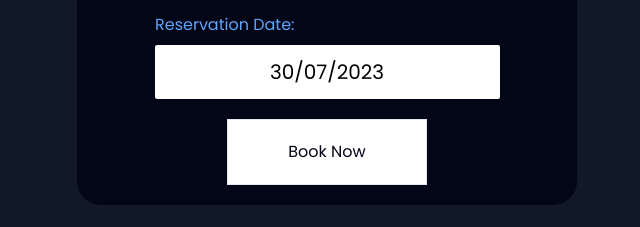
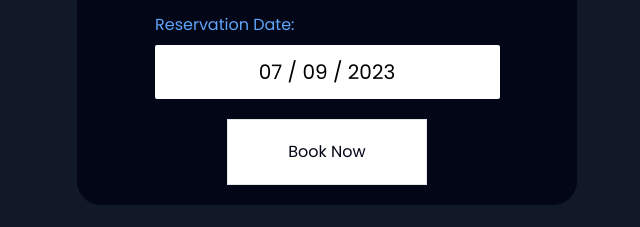
Before and after one commit to ibra-san/sushi-san, a website: page src/index.html in a window 1280 px wide. Shown: the part 2887-3114 px from the top of the page, 313-953 px from the left. Drawn offline with Linux system fonts and the light colour scheme.

Commit message:
calendar 3

```diff
--- a/src/index.html
+++ b/src/index.html
@@ -277,7 +277,7 @@
                         <div id="date-picker" class="relative flex flex-col  w-[75%] p-3 group  focus-within:bg-opacity-80 mb-3 bg-white text-black rounded-sm cursor-pointer hover:bg-slate-200">
 
 
-                            <div id="selected-date" class=" w-full h-full flex justify-center items-center text-[20px]">30/07/2023</div>
+                            <div id="selected-date" class=" w-full h-full flex justify-center items-center text-[20px]"></div>
 
                             <div id="dates" class="hidden">
 
--- a/src/index.js
+++ b/src/index.js
@@ -80,6 +80,8 @@ const nextMonth = document.querySelector(".next-mth"); // Previous month arrow
 
 const months = ["January", "February", "March", "April", "May", "June", "July", "August", "September", "October", "November", "December"]
 
+const dayNames = ["Sunday", "Monday", "Tuesday", "Wednesday", "Thursday", "Friday", "Saturday"];
+
 let date = new Date(); // Gives you todays date
 let day = date.getDate();
 let month = date.getMonth();
@@ -90,8 +92,10 @@ let selectedDay = day;
 let selectedMonth = month;
 let selectedYear = year;
 
+ console.log(day);
+monthElement.textContent = months[month]+ " "+ year;
+selectedDateElement.textContent = formateDate(date);
 
-monthElement.textContent = months[month]+ " "+ year;
 // EVENT LISTENERS
 datePickerElement.addEventListener("click", toggleDatePicker);
 nextMonth.addEventListener("click", goToNextMonth);
@@ -105,21 +109,16 @@ function goToNextMonth() {
         month = 0;
         year++;
     }
-
     monthElement.textContent = months[month]+ " " + year;
 }
 
 function goToPrevMonth () {
     month--;
-
-        if (month < 0) {
+    if (month < 0) {
             month = 11;
             year--;
-        }
-
-            monthElement.textContent = months[month]+ " " + year;
-
-
+    }
+    monthElement.textContent = months[month]+ " " + year;
     }
 
 function toggleDatePicker(e) {
@@ -142,3 +141,21 @@ function checkEventPathForID (path) {
 
     return false;
 }
+
+
+function formateDate (d) {
+    let day = d.getDate();
+
+    if(day < 10) {
+        day="0"+day;
+    }
+
+    let month = d.getMonth()+1;
+
+    if (month < 10) {
+        month = "0"+ month
+    }
+    let year = d.getFullYear();
+
+    return (day+" / " + month + " / " + year)
+}
```
